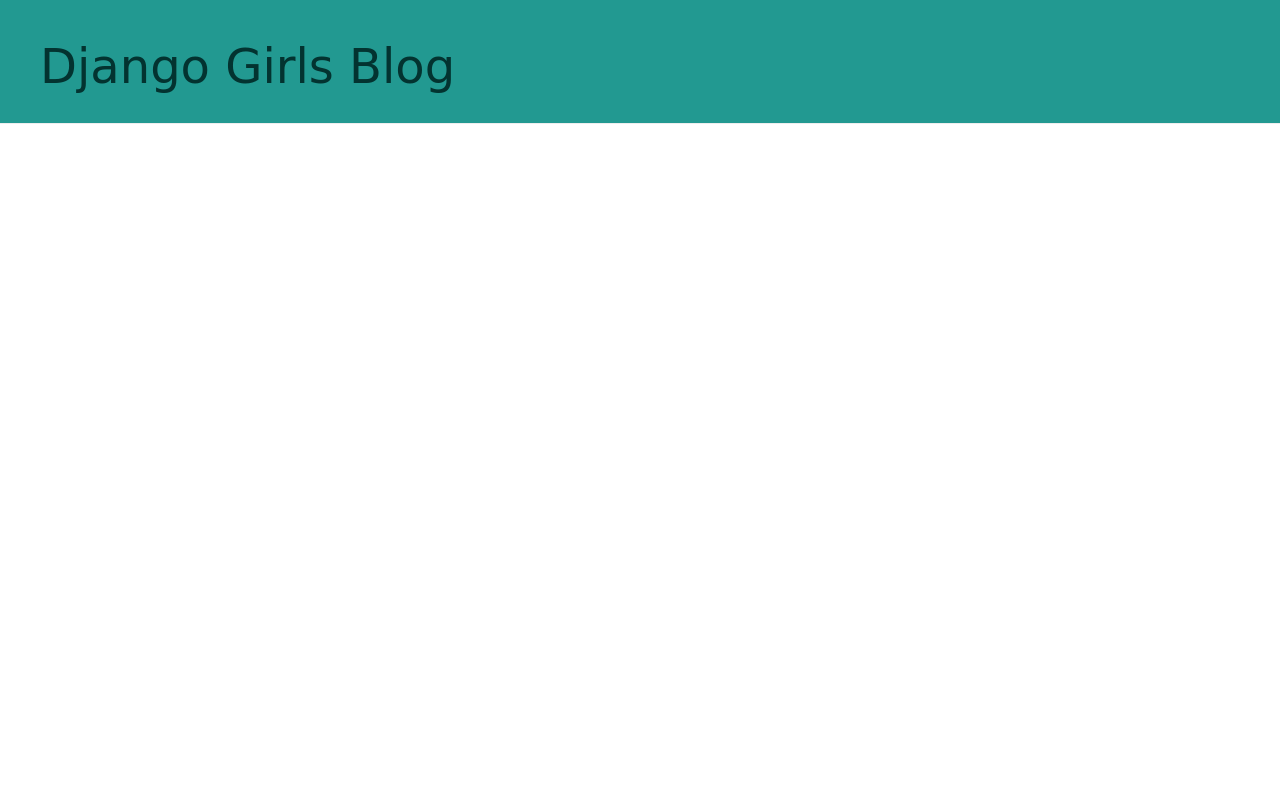
After one commit to nicolebussola/my-first-blog, a Django app: template blog/templates/blog/base.html in a window 1280 px wide. The commit adds this page. Run offline with Django 3.2, Linux system fonts and the light colour scheme; the template is opened without the code that fills it, so the values that code supplies are empty; some libraries are stand-ins or nearby versions.

Commit message:
ho sistemato l'estetica del blog

```diff
--- a/blog/static/css/blog.css
+++ b/blog/static/css/blog.css
@@ -47,5 +47,5 @@
 }
 
 .post h1 a, .post h1 a:visited {
-    color: #000000;
+    color: #ff4d4d;
 }
--- /dev/null
+++ b/blog/templates/blog/base.html
@@ -0,0 +1,23 @@
+{% load staticfiles %}
+<html>
+    <head>
+        <title>Django Girls blog</title>
+        <link rel="stylesheet" href="//maxcdn.bootstrapcdn.com/bootstrap/3.2.0/css/bootstrap.min.css">
+        <link rel="stylesheet" href="//maxcdn.bootstrapcdn.com/bootstrap/3.2.0/css/bootstrap-theme.min.css">
+        <link href='//fonts.googleapis.com/css?family=Lobster&subset=latin,latin-ext' rel='stylesheet' type='text/css'>
+        <link rel="stylesheet" href="{% static 'css/blog.css' %}">
+    </head>
+        <body>
+        <div class="page-header">
+            <h1><a href="/">Django Girls Blog</a></h1>
+        </div>
+        <div class="content container">
+            <div class="row">
+                <div class="col-md-8">
+                {% block content %}
+                {% endblock %}
+                </div>
+            </div>
+        </div>
+    </body>
+</html>
```
